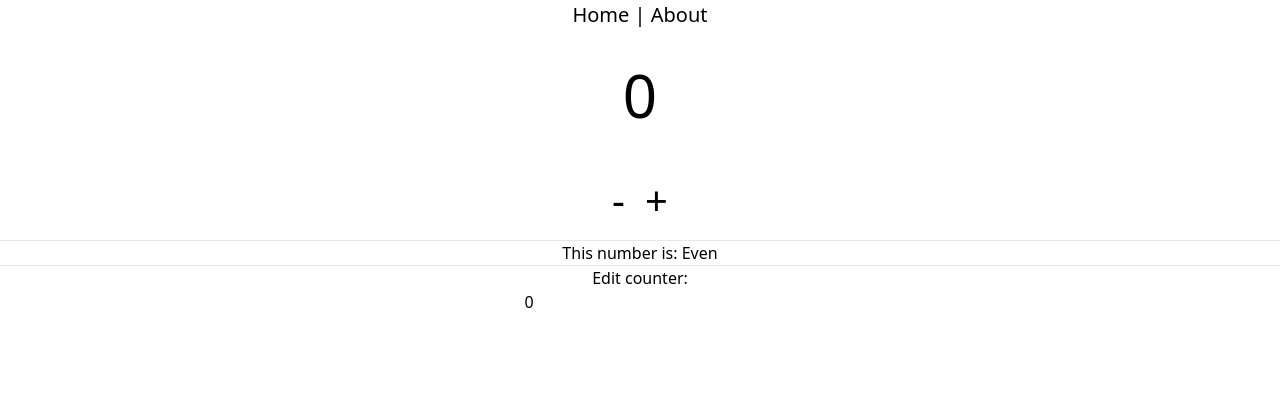
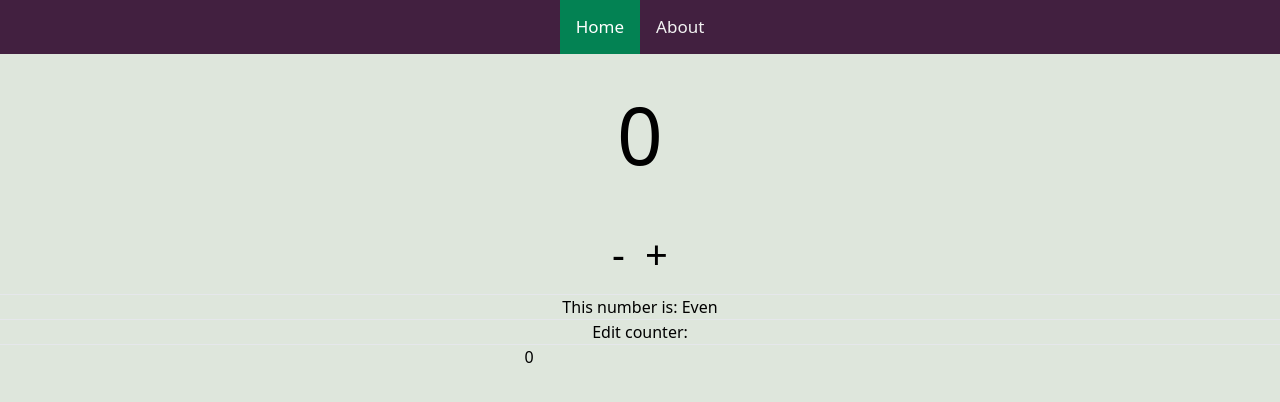
Before and after one commit to paulorobertoalmeida/pinia-counter, a Vue app: page / in a window 1280 px wide. Shown: the top 402 px of the page. Built offline with nearby package versions, Linux system fonts and the light colour scheme.

Commit message:
changing colors

```diff
--- a/src/App.vue
+++ b/src/App.vue
@@ -4,8 +4,9 @@ import { RouterLink, RouterView } from 'vue-router'
 
 <template>
 <div class="app">
-  <nav>
-    <RouterLink to="/">Home</RouterLink> |
+  <nav class="topnav">
+
+    <RouterLink class="active" to="/">Home</RouterLink>
     <RouterLink to="/about">About</RouterLink>
   </nav>
 
@@ -15,10 +16,41 @@ import { RouterLink, RouterView } from 'vue-router'
 </template>
 
 <style>
+* {
+  background-color: #dee6dc
+}
 .app {
   text-align: center;
+
 }
 .app nav {
   font-size: 20px;
 }
+
+.topnav {
+  overflow: hidden;
+  background-color: #422040;
+  display: flex;
+  justify-content: center;
+}
+
+.topnav a {
+  margin: auto 0 auto;
+  color: #f2f2f2;
+  text-align: center;
+  padding: 14px 16px;
+  text-decoration: none;
+  font-size: 17px;
+  background-color: #422040;
+}
+
+.topnav a:hover {
+  background-color: #038253;
+  color: white;
+}
+
+.topnav a.active {
+  background-color: #038253;
+  color: white;
+}
 </style>
--- a/src/views/AboutView.vue
+++ b/src/views/AboutView.vue
@@ -1,11 +1,11 @@
 <template>
   <div class="about">
     <h1>About page</h1>
-    {{}}
+
   </div>
 </template>
 <script>
-import { useCounterStore } from '@/stores/counter'
+import { useCounterStore } from '@/stores/counter';
 </script>
 
 <style>
--- a/src/views/HomeView.vue
+++ b/src/views/HomeView.vue
@@ -9,29 +9,33 @@
     <h3>This number is: {{ storeCounter.oddOrEven }}</h3>
   </div>
   <hr />
-  <h3>Edit counter:</h3>
+  <h3 class="text">Edit counter:</h3>
+  <hr />
   <div>
-  <input
-    v-model="storeCounter.count"
-    type="number">
+    <input v-model="storeCounter.count" type="number" />
   </div>
-
 </template>
 
 <script setup>
-import Counter from '@/components/Counter.vue'
-import { useCounterStore } from '@/stores/counter'
+import Counter from "../components/Counter.vue";
+import { useCounterStore } from "@/stores/counter";
 
-const storeCounter = useCounterStore()
+const storeCounter = useCounterStore();
 </script>
 
 <style>
 .count {
-  font-size: 60px;
+  font-size: 80px;
   margin: 20px;
 }
 .buttons button {
   font-size: 40px;
   margin: 10px;
 }
+h3 {
+  display: flex;
+  flex-direction: column;
+  justify-content: center;
+  font-size: 30px;
+}
 </style>
```
Lines whose indentation alone changed are shown as unchanged.
